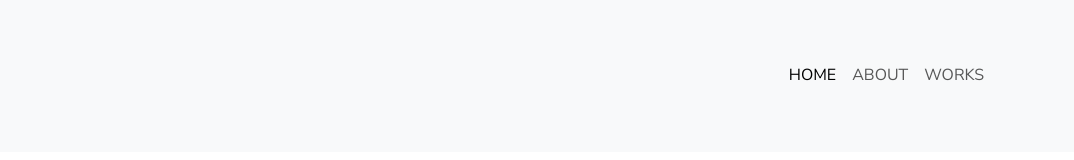
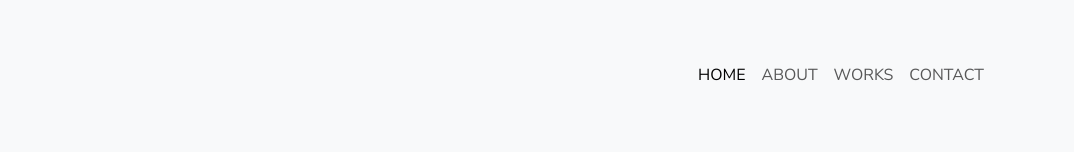
Before and after one commit to drol0039/mtm6201-final, a plain HTML site: page contact.html in a window 1280 px wide. Shown: the full height of the page, 206-1280 px from the left. Drawn offline with nearby package versions, Linux system fonts and the light colour scheme; files that its build step writes are made by us from their sources; a web font is replaced by a local one.

Commit message:
30 Jul. again

```diff
--- a/contact.html
+++ b/contact.html
@@ -37,3 +37,10 @@
           <li class="nav-item">
             <a class="nav-link" href="works.html">WORKS</a>
           </li>
+          <li class="nav-item">
+            <a class="nav-link" href="contact.html">CONTACT</a>
+          </li>
+        </ul>
+      </div>
+    </div>
+  </nav>
```
Also changed, not shown: works.html (+7 -0 lines).
